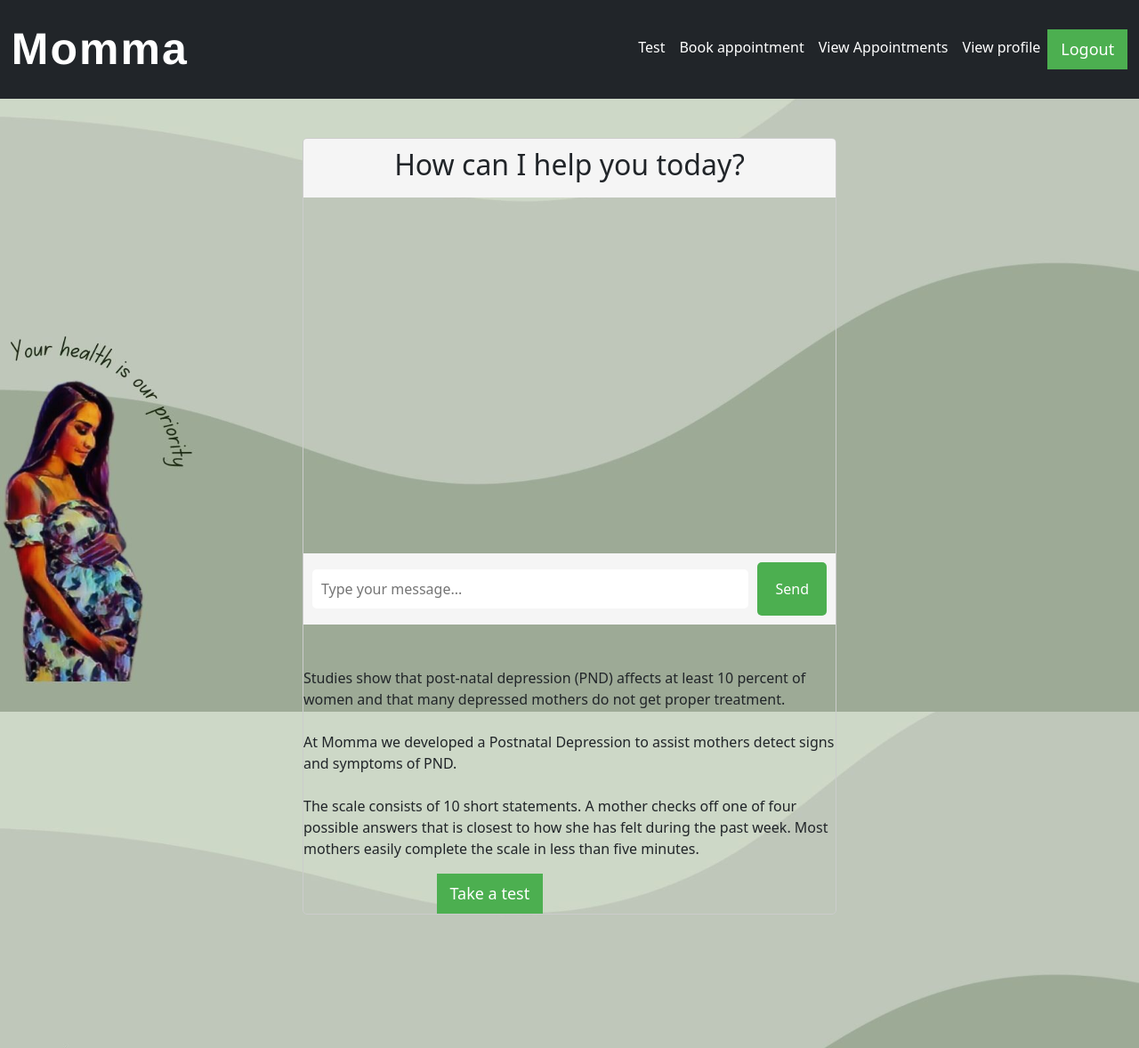
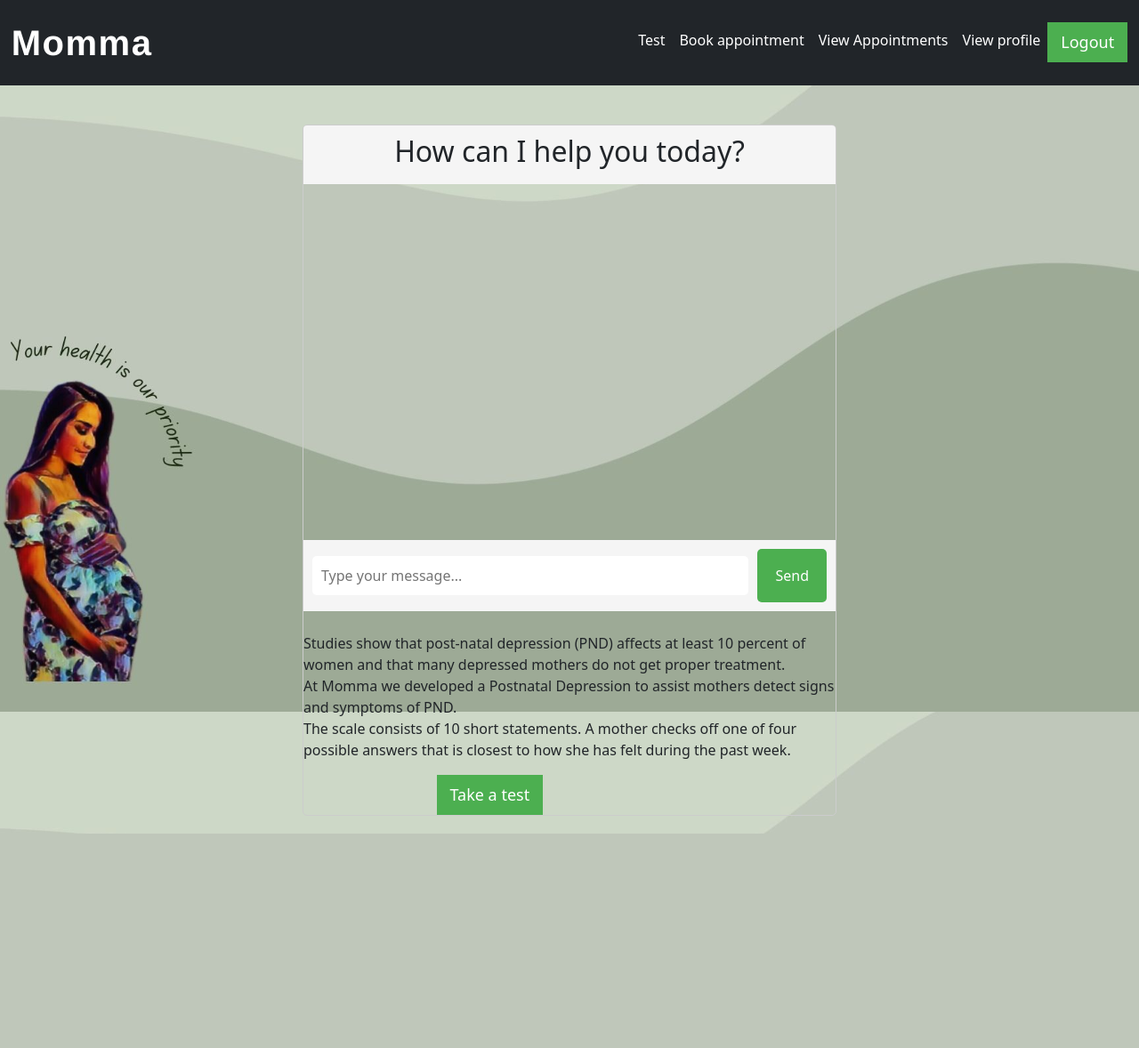
Before and after one commit to kelvin-kahuho/Momma-App---Flask, a Flask app: page /home in a window 1280 px wide. Shown: the whole page at 89% size. After the commit the page ends 937 px from the top, so only its background shows below. Run offline with Flask 3, Linux system fonts and the light colour scheme.

Commit message:
Minor changes

```diff
--- a/index/routes.py
+++ b/index/routes.py
@@ -64,6 +64,7 @@ def doctor_register():
         new_doctor = Doctor(name=name, email=email, specialization=specialization, password=password)
         db.session.add(new_doctor)
         db.session.commit()
+
         # Generate timeslots for the new doctor
 
         doctor = Doctor.query.filter_by(name=name).first()
@@ -88,7 +89,7 @@ def generate_timeslots(doctor_id):
 
     start_time = datetime.combine(current_date + timedelta(days=1), time(9, 0))
 
-    end_date = datetime(2023, 7, 31, 17, 0, 0)
+    end_date = datetime(2023, 12, 31, 17, 0, 0)
 
 
     # Define the duration of each timeslot
--- a/index/static/css/static.css
+++ b/index/static/css/static.css
@@ -1,3 +1,8 @@
+* {
+  margin: 0;
+  padding: 0;
+  font-size: 16px;
+}
 h1 {
     font-size: 20px;
     color: rgb(47, 47, 49);
@@ -111,6 +116,8 @@ input[type="text"], input[type="email"], input[type="date"], input[type="time"],
 }
 
 input[type="submit"] {
+  width: 100%;
+  text-align: center;
   background-color: #4CAF50;
   color: white;
   padding: 0.8em 1.2em;
@@ -151,11 +158,11 @@ tr:nth-child(even) {
 }
 
 .logo{
-    max-width: 20%;
-    height: 5%;
+    max-width: 10%;
+    height: 4%;
   }
 .spacer {
-    margin-bottom: 150px;
+    margin-bottom: 10px;
   }
 
   #mdapp-widget {
--- a/index/templates/chat.html
+++ b/index/templates/chat.html
@@ -23,19 +23,15 @@
     </div>
     <p>
       <br>
-      <br>
       Studies show that post-natal depression (PND) affects
       at least 10 percent of women and that many depressed
       mothers do not get proper treatment.
       <br>
-      <br>
       At Momma we developed a Postnatal Depression to assist mothers detect signs and symptoms of PND.
-      <br>
       <br>
       The scale consists of 10 short statements. A mother
       checks off one of four possible answers that is closest to
-      how she has felt during the past week. Most mothers
-      easily complete the scale in less than five minutes.
+      how she has felt during the past week.
   </p>
   <div class="center">
       <a href="{{url_for('take_test')}}">
--- a/index/templates/main.html
+++ b/index/templates/main.html
@@ -26,7 +26,7 @@
 </head>
 <body style="background-image: url({{ url_for('static', filename='images/background.jpg') }}); background-size: cover; background-attachment: fixed; background-repeat: no-repeat;">
   <nav class="navbar navbar-expand-lg bg-dark" style="padding: 1%;">
-		<a class="navbar-brand" href="/home" style="font-family:'Franklin Gothic Medium'; font-size: 50px; font-weight: bold; text-decoration: none; color: #ffffff; letter-spacing: 2px;">Momma</a>
+		<a class="navbar-brand" href="/home" style="font-family:'Franklin Gothic Medium'; font-size: 40px; font-weight: bold; text-decoration: indigo; color: #ffffff; letter-spacing: 1.5px; background-attachment: scroll;">Momma</a>
 
     <button class="navbar-toggler" type="button" data-toggle="collapse" data-target="#navbarSupportedContent" aria-controls="navbarSupportedContent" aria-expanded="false" aria-label="Toggle navigation">
       <span class="navbar-toggler-icon"></span>
```
Also changed, not shown: index/templates/home.html (+2 -9 lines), index/site.db. Lines whose indentation alone changed are shown as unchanged.
